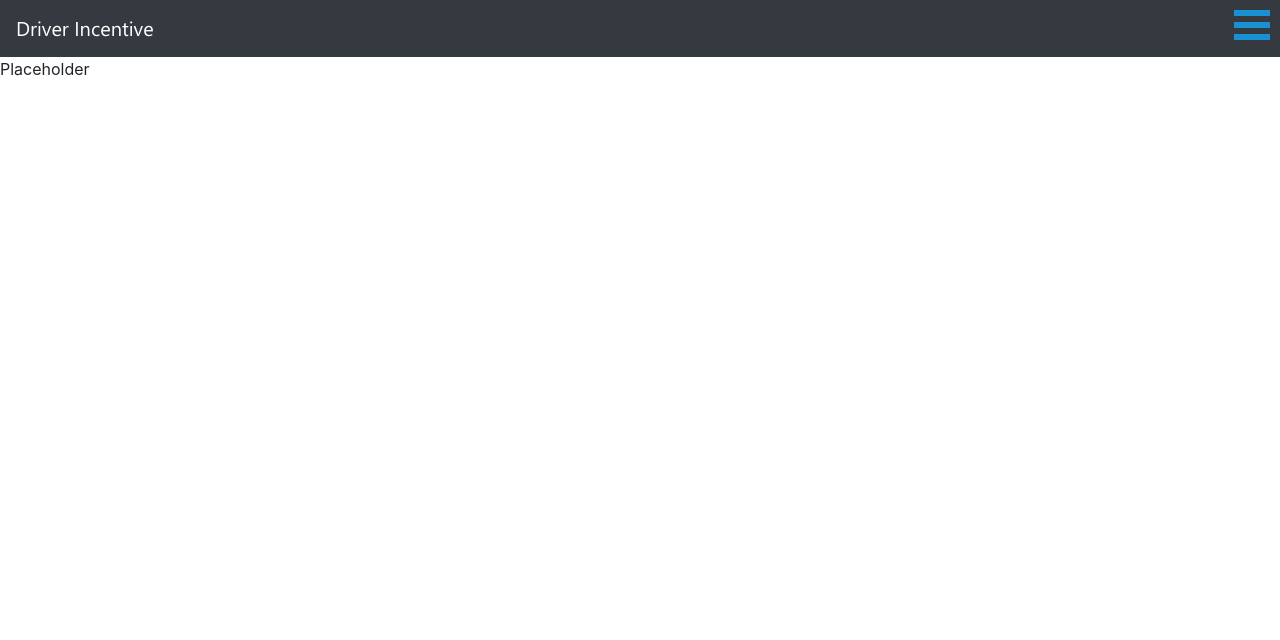
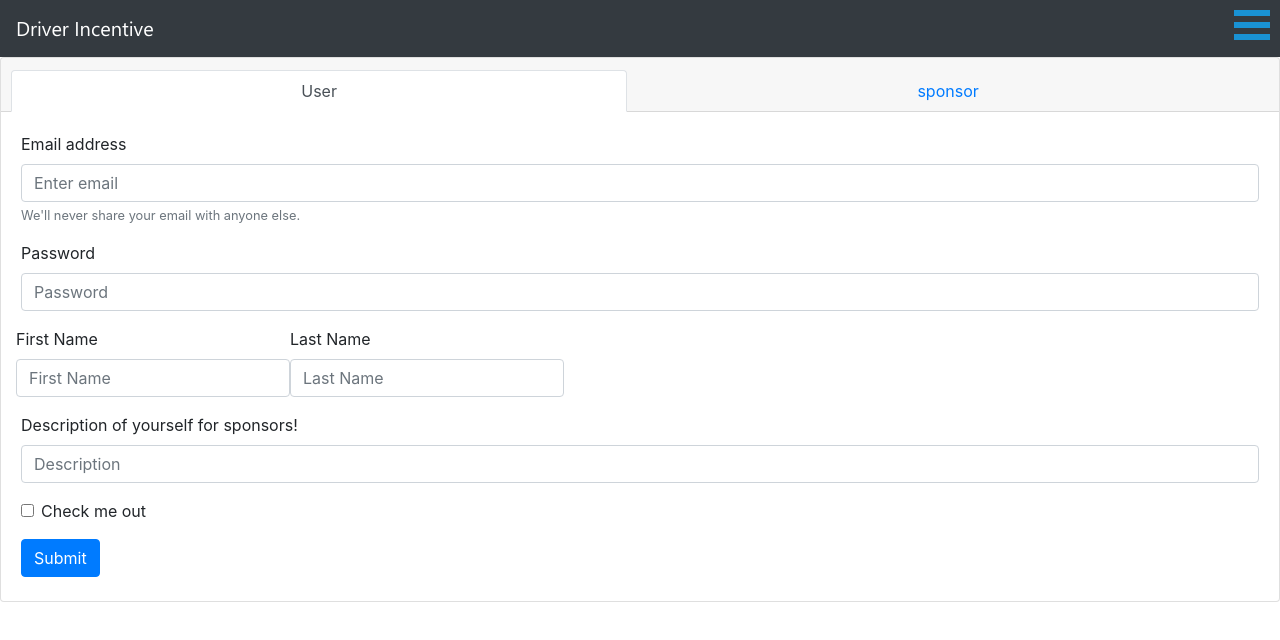
Before and after one commit to GusTheBusNG/CPSC-4910-Frontend, a React (Create React App) app: page /register in a window 1280 px wide. Shown: the top 640 px of the page. Built offline with nearby package versions, Linux system fonts and the light colour scheme; no server answers.

Commit message:
Adding the new user form to the frontend with the mutation to make the new user

```diff
--- a/package.json
+++ b/package.json
@@ -7,8 +7,8 @@
     "@testing-library/jest-dom": "^4.2.4",
     "@testing-library/react": "^9.4.0",
     "@testing-library/user-event": "^7.2.1",
+    "apollo-boost": "^0.4.7",
     "bootstrap": "^4.4.1",
-    "apollo-boost": "^0.4.7",
     "graphql": "^14.6.0",
     "node-sass": "^4.13.1",
     "react": "^16.12.0",
@@ -17,7 +17,8 @@
     "react-dom": "^16.12.0",
     "react-router": "^5.1.2",
     "react-router-dom": "^5.1.2",
-    "react-scripts": "3.3.0"
+    "react-scripts": "3.3.0",
+    "validator": "^12.2.0"
   },
   "scripts": {
     "start": "react-scripts start",
--- a/src/App.js
+++ b/src/App.js
@@ -1,5 +1,4 @@
 import React from 'react';
-import Footer from './components/footer'
 import HeaderBar from './components/headerbar'
 import HomePage from './pages/homepage/'
 import Login from './pages/login'
--- /dev/null
+++ b/src/components/new-driver-form/index.js
@@ -0,0 +1,85 @@
+import React, { useState } from 'react';
+import { useMutation } from '@apollo/react-hooks';
+import { insertDriver } from '../../state/mutations';
+import isEmail from 'validator/es/lib/isEmail';
+import Form from 'react-bootstrap/Form';
+import Button from 'react-bootstrap/Button';
+
+const NewDriverForm = () => {
+  const [makeDriver, { loading, error, data }] = useMutation(insertDriver);
+  const [validated, setValidated] = useState(false);
+
+  const handleSubmit = event => {
+    event.preventDefault();
+
+    const form = event.currentTarget;
+
+    isEmail(form['email'].value)
+
+    if (form.checkValidity() === false) {
+      event.preventDefault();
+      event.stopPropagation();
+    }
+
+    setValidated(true);
+    makeDriver({ variables: {
+      email: form['email'].value,
+      password: form['password'].value,
+      firstName: form['firstName'].value,
+      lastName: form['lastName'].value,
+      description: form['description'].value
+    }})
+  }
+
+  console.log('Data: ', data);
+  console.log('Error: ', error);
+  console.log('Loading: ', loading);
+
+  return (
+    <Form noValidate validated={validated} onSubmit={handleSubmit}>
+      <Form.Group controlId="email">
+        <Form.Label>Email address</Form.Label>
+        <Form.Control type="email" placeholder="Enter email" />
+        <Form.Text className="text-muted">
+          We'll never share your email with anyone else.
+        </Form.Text>
+      </Form.Group>
+
+      <Form.Group controlId="password">
+        <Form.Label>Password</Form.Label>
+        <Form.Control type="password" placeholder="Password" />
+      </Form.Group>
+
+      <Form.Row>
+        <Form.Group controlId="firstName">
+          <Form.Label>First Name</Form.Label>
+          <Form.Control type="text" placeholder="First Name" />
+        </Form.Group>
+
+        <Form.Group controlId="lastName">
+          <Form.Label>Last Name</Form.Label>
+          <Form.Control type="text" placeholder="Last Name" />
+        </Form.Group>
+      </Form.Row>
+
+      <Form.Group controlId="description">
+        <Form.Label>Description of yourself for sponsors!</Form.Label>
+        <Form.Control type="textarea" placeholder="Description" />
+      </Form.Group>
+
+      <Form.Group controlId="formBasicCheckbox">
+        <Form.Check type="checkbox" label="Check me out" />
+      </Form.Group>
+
+      <Button variant="primary" type="submit">
+        { loading ? "Loading..." : "Submit" }
+      </Button>
+
+      <Form.Text>
+        { error ? "Well that didn't work" : null }
+      </Form.Text>
+    </Form>
+  )
+}
+
+export default NewDriverForm;
--- a/src/pages/register/index.js
+++ b/src/pages/register/index.js
@@ -1,11 +1,40 @@
-import React from 'react';
+import React, { useState } from 'react';
+import Card from 'react-bootstrap/Card';
+import Nav from 'react-bootstrap/Nav';
+import NewDriverForm from '../../components/new-driver-form';
 
-class Register extends React.Component {
-  render() {
-    return (
-      <div> Placeholder </div>
-    );
-  }
+const Register = () => {
+  const [registerSheet, setRegisterSheet] = useState('driver');
+
+  return (
+    <div>
+      <Card>
+        <Card.Header>
+          <Nav fill variant="tabs" defaultActiveKey="#driver">
+            <Nav.Item>
+              <Nav.Link
+                href="#driver"
+                onClick={() => setRegisterSheet('driver')}>
+                  User
+              </Nav.Link>
+            </Nav.Item>
+            <Nav.Item>
+              <Nav.Link
+                href="#sponsor"
+                onClick={() => setRegisterSheet('sponsor')}>
+                  sponsor
+              </Nav.Link>
+            </Nav.Item>
+          </Nav>
+        </Card.Header>
+
+        <Card.Body>
+          {registerSheet === 'driver' ? <NewDriverForm /> : <NewDriverForm />}
+        </Card.Body>
+      </Card>
+    </div>
+  )
+
 }
 
 export default Register;
--- /dev/null
+++ b/src/state/mutations.js
@@ -0,0 +1,36 @@
+import { gql } from 'apollo-boost';
+
+export const insertDriver = gql`
+  mutation insertDriver(
+    $description: String!,
+    $email: String!,
+    $firstName: String!,
+    $lastName: String!,
+    $password: String!
+  ) {
+    insert_Drivers(objects: {
+      description: $description,
+      points: "0.0",
+      User: {
+        data: {
+          email: $email,
+          firstName: $firstName,
+          lastName: $lastName,
+          password: $password,
+          role: "Driver"
+        }
+      }
+    }) {
+      returning {
+        description
+        points
+        User {
+          email
+          firstName
+          lastName
+          role
+        }
+      }
+    }
+  }
+`;
```
Also changed, not shown: 1 other file (tests, documents, lock files or other folders).
